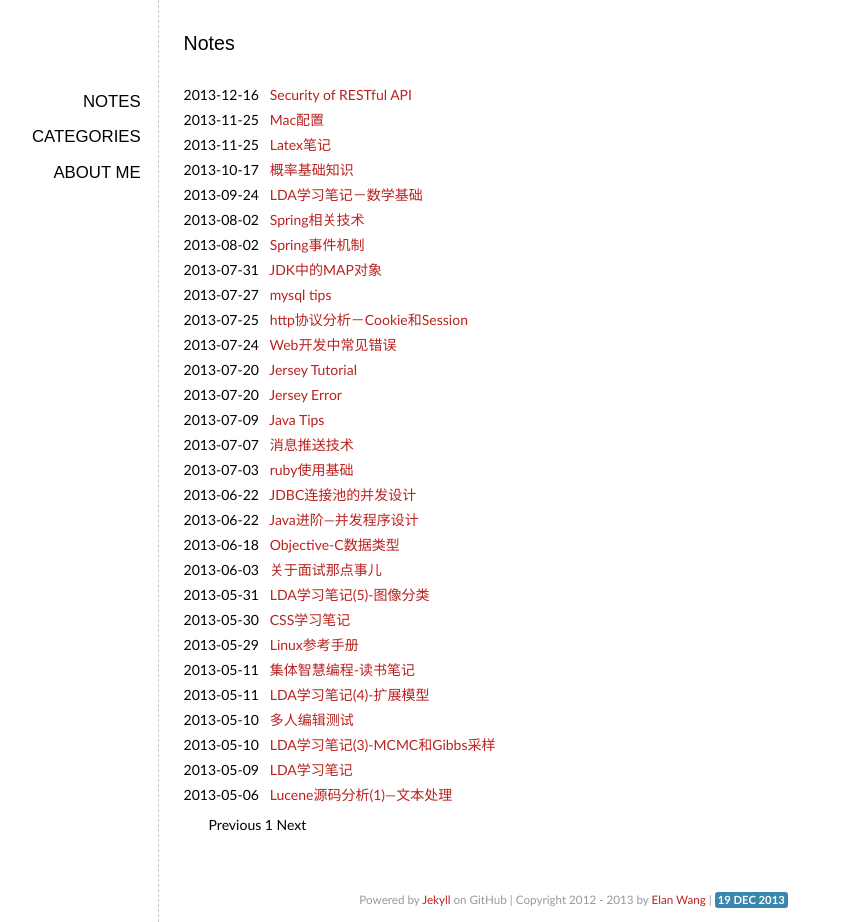
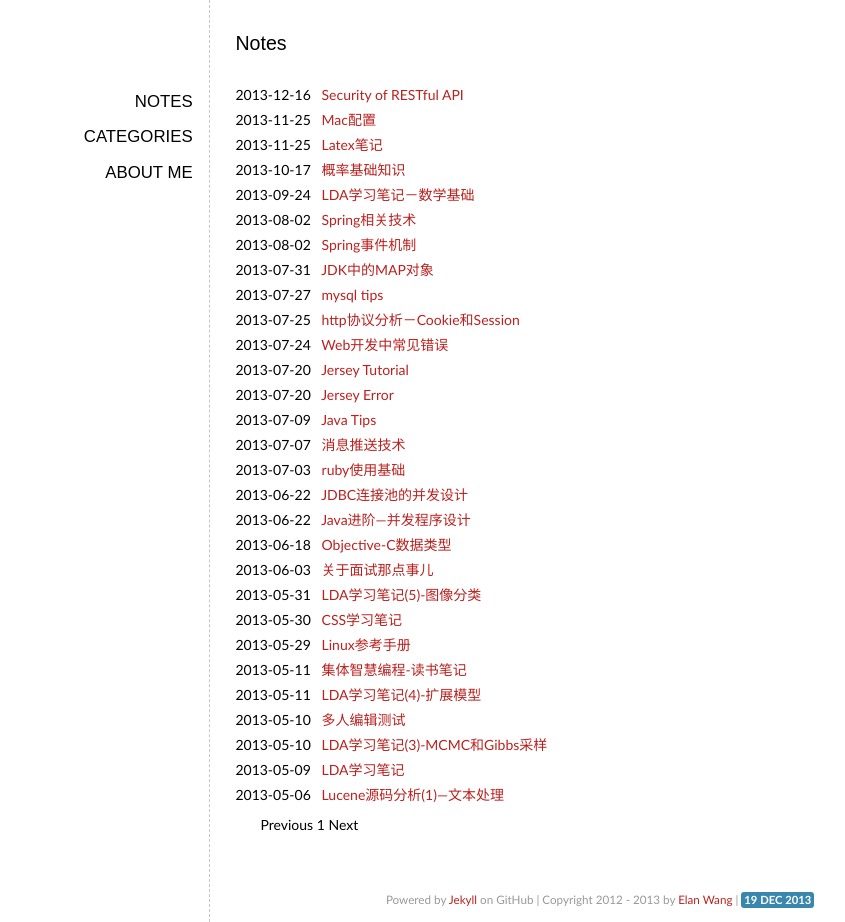
Before and after one commit to elan2wang/note, a Jekyll site: the page built from index.html, in a window 1280 px wide. Shown: the whole page, without its empty margins (101-946 px from the left). Built offline with Jekyll 4.4.1, drawn with Linux system fonts in a browser that asks for light colours; Markdown is read by kramdown in place of the engine named in the settings; the list of posts is cut into pages by our own code.

Commit message:
modify style

```diff
--- a/style/note.css
+++ b/style/note.css
@@ -7,7 +7,7 @@
 }
 
 body {
-	margin:0 15% 0 5%;
+	margin:0 15% 0 10%;
 	font-size:14px;
 	color:#000000;
 	line-height: 1.8em;
```
